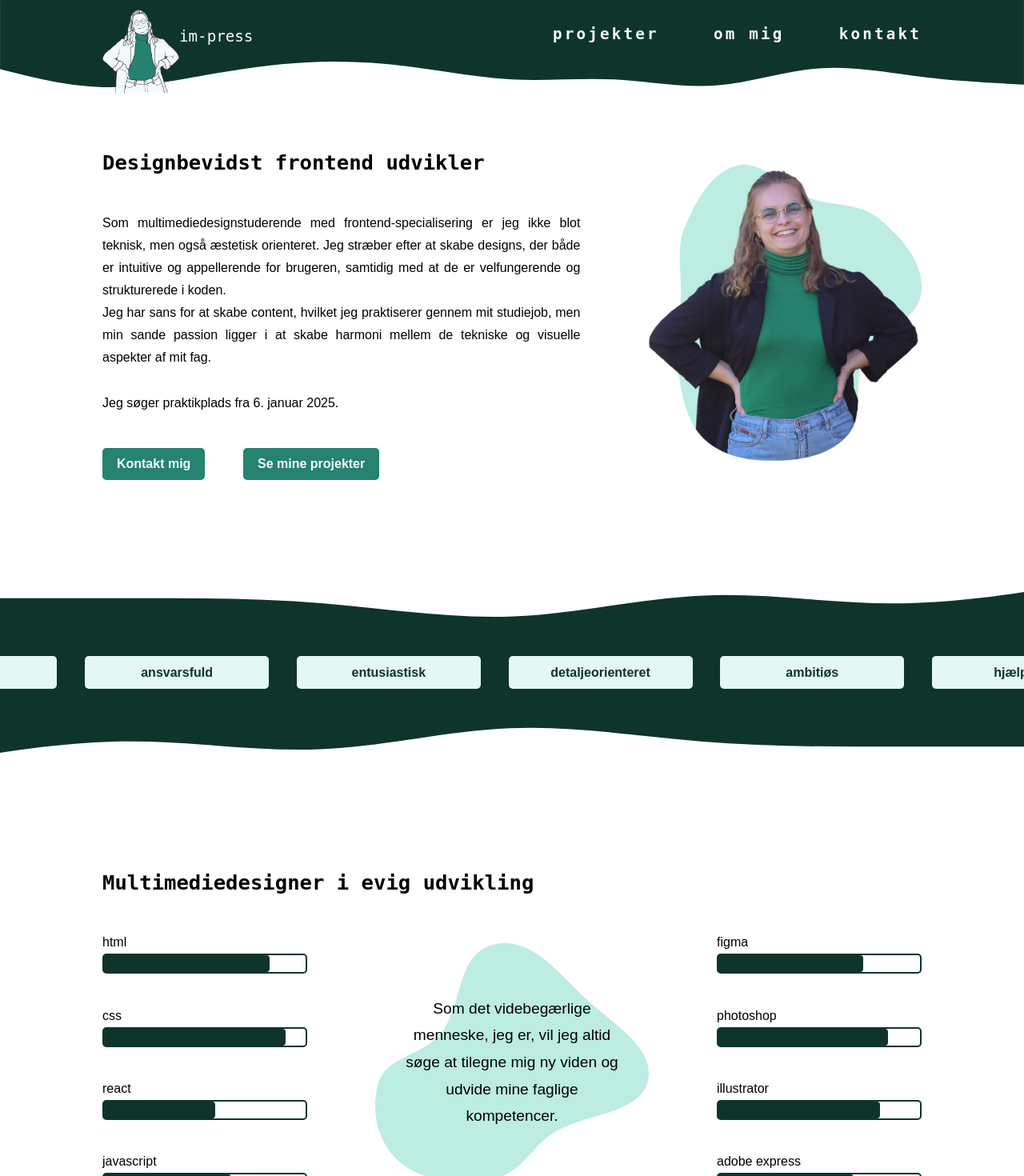
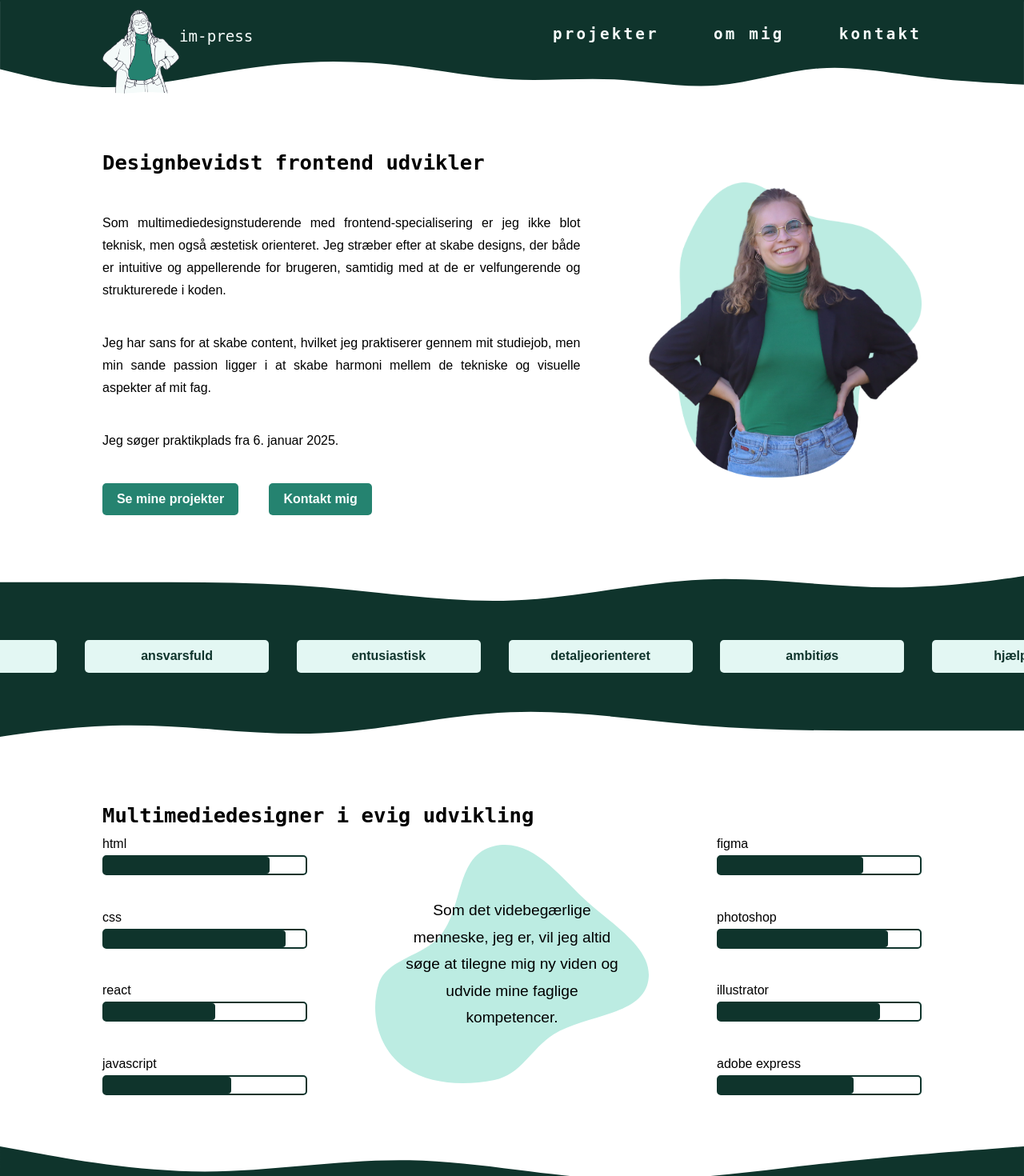
Before and after one commit to imhp1721/portfolio, a React (Vite) app: page / in a window 1280 px wide. Shown: the part 302-1772 px from the top of the page at 80% size. Built offline with nearby package versions, Linux system fonts and the light colour scheme; a web font is replaced by a local one.

Commit message:
css clean up + small fixes

```diff
--- a/src/App.css
+++ b/src/App.css
@@ -48,7 +48,6 @@ body {
   color: inherit;
   margin: 0;
   padding: 0;
-  width: 100%;
 }
 
 html {
@@ -57,6 +56,7 @@ html {
 
 img {
   object-fit: contain;
+  max-width: 100%;
 }
 
 a {
@@ -106,12 +106,45 @@ p {
 
 h2 {
   font-size: var(--font_m);
-  padding-bottom: 3dvw;
+}
+
+/* -----------------------------------------------
+  REUSED CLASS STYLING
+----------------------------------------------- */
+
+.main_grid {
+  align-items: center;
+  display: grid;
+  grid-template-columns: repeat(12, 1fr);
+  margin: 5dvw auto;
+  max-width: 1200px;
+  width: 80%;
+}
+
+.grid_w_wave {
+  display: grid;
+  grid-template-columns: 10dvw repeat(12, 1fr) 10dvw;
+}
+
+.txt_left article {
+  grid-column: 1 / 8;
+}
+
+.txt_left img,
+.txt_left .img_cluster {
+  grid-column: 9 / -1;
+}
+
+.txt_right article {
+  grid-column: 6 / -1;
+}
+
+.txt_right img {
+  grid-column: 1 / 5;
 }
 
 .cta_txt {
   font-weight: var(--main_font_medium);
-  padding: 5% 0 7%;
 }
 
 .cta_btn {
@@ -137,16 +170,6 @@ h2 {
   display: flex;
   gap: 1dvw;
   justify-content: end;
-}
-
-.scroll_arrow img {
-  max-width: var(--font_s);
-}
-
-.scroll_arrow .cta_txt {
-  color: var(--clr_dark1);
-  padding: 0;
-  width: fit-content;
 }
 
 /* --------------------------------------------------
@@ -175,6 +198,7 @@ h1 {
   max-height: 40vh;
   max-width: 1998px;
   object-fit: cover;
+  width: 100%;
 }
 
 /* --------------------------------------------------------
@@ -182,9 +206,7 @@ h1 {
 -------------------------------------------------------- */
 
 nav {
-  display: grid;
   font-size: var(--nav_size);
-  grid-template-columns: 10dvw repeat(12, 1fr) 10dvw;
   position: sticky;
   top: 0;
   z-index: 3;
@@ -220,7 +242,6 @@ nav ul {
   align-items: center;
   color: var(--clr_light_bg);
   display: flex;
-  font-weight: var(--header_bold);
   gap: 10%;
   grid-column: 6 / -2;
   grid-row: 1 / 2;
@@ -259,9 +280,7 @@ nav li:hover {
 
 footer {
   align-items: end;
-  display: grid;
   font-family: var(--main_font);
-  grid-template-columns: 10dvw repeat(12, 1fr) 10dvw;
 }
 
 footer .wave {
@@ -312,7 +331,7 @@ footer .info .so_me a {
 }
 
 footer .info .so_me a:hover {
-  opacity: .6;
+  opacity: 0.6;
 }
 
 footer .info .link {
@@ -341,26 +360,15 @@ footer .copy p {
   MAIN
 --------------------------------------------------------- */
 
-main .info {
-  align-items: center;
-  display: grid;
-  grid-template-columns: repeat(12, 1fr);
-  margin: 5% auto 10%;
-  max-width: 1200px;
-  width: 80%;
+main .info article {
+  display: flex;
+  flex-direction: column;
+  gap: 3dvw;
 }
 
-.info article {
-  grid-column: 1 /8;
-}
-
-.info article div {
+main .info article .buttons {
   display: flex;
-  gap: 8%;
-}
-
-.info > img {
-  grid-column: 9 / -1;
+  gap: 3dvw;
 }
 
 /* ---------------------------------------------------------
@@ -371,8 +379,6 @@ main .info {
 
 .feature {
   align-items: center;
-  display: grid;
-  grid-template-columns: 1fr;
 }
 
 .feature .wave {
@@ -411,15 +417,6 @@ main .info {
 }
 
 /* ------------- skills section ----------------------- */
-
-.skills {
-  align-items: center;
-  display: grid;
-  grid-template-columns: repeat(12, 1fr);
-  margin: 10% auto;
-  max-width: 1200px;
-  width: 80%;
-}
 
 .skills h2 {
   grid-column: 1 / -1;
@@ -502,25 +499,20 @@ main .info {
   PROJEKTER
 --------------------------------------------------------------------------- */
 
-.projects .info {
-  margin: 5% auto;
-}
-
-.projects .info h2 {
+.projekter .info h2 {
   grid-column: 1 / -1;
 }
 
-.projects .info > div {
+.projekter .info .img_cluster {
   display: grid;
-  grid-column: 9 / -1;
   grid-template-columns: subgrid;
 }
 
-.projects img:not(.wave) {
+.projekter img:not(.wave) {
   border-radius: var(--blob_border_rad);
 }
 
-.sem2_exam {
+.img_cluster .sem2_exam {
   grid-column: 2 / -1;
   grid-row: 1 / 4;
   justify-self: center;
@@ -528,20 +520,20 @@ main .info {
   width: 50%;
 }
 
-.interactive {
+.img_cluster .interactive {
   grid-column: 1 / 3;
   grid-row: 3 / 6;
   width: 80%;
 }
 
-.sem1_exam {
+.img_cluster .sem1_exam {
   grid-column: 3 / -1;
   grid-row: 4 / 7;
   justify-self: end;
   width: 75%;
 }
 
-.mobile_first {
+.img_cluster .mobile_first {
   align-self: end;
   grid-column: 2 / -2;
   grid-row: 6 / 9;
@@ -549,48 +541,14 @@ main .info {
   width: 65%;
 }
 
-.project_info {
-  align-items: center;
-  display: grid;
-  grid-template-columns: repeat(12, 1fr);
-  margin: 0 auto;
-  padding-top: 10%;
-  width: 80%;
+/* ------------- projects section ----------------------- */
+
+.projects {
+  padding: 5dvw 0;
 }
 
-.project_info:last-child {
-  margin-bottom: 10%;
-}
-
-.project_info div {
-  display: flex;
-  flex-direction: column;
-  gap: 3dvw;
-  grid-column: span 7;
-}
-
-.project_info div h2 {
-  padding: 0;
-}
-
-.project_info img {
-  grid-column: span 4;
-  grid-row: 1 / -1;
-  padding: 0;
-  width: 100%;
-}
-
-.project_info.left img,
-.project_info.right div {
-  grid-column-end: -1;
-}
-
-.project_info.right div {
-  align-items: end;
-}
-
-.project_info.right div h2 {
-  text-align: right;
+.projects .info {
+  padding-bottom: 5dvw;
 }
 
 /* --------------------------------------------------------------------------
@@ -626,8 +584,6 @@ main .info {
 /* ------ timeline section ------------------------------- */
 
 .timeline {
-  display: grid;
-  grid-template-columns: 10dvw repeat(12, 1fr) 10dvw;
   grid-template-rows: repeat(11, 1fr);
 }
 
@@ -761,12 +717,15 @@ main .info {
 }
 
 form {
-  align-items: center;
   display: flex;
   flex-direction: column;
   margin: 8% auto 10%;
   max-width: 1200px;
-  width: 80%;
+}
+
+form div {
+  display: flex;
+  flex-direction: column;
 }
 
 form input,
@@ -777,7 +736,6 @@ form textarea {
   margin: 1% 0 3%;
   padding: 1%;
   outline: none;
-  width: 100%;
 }
 
 form textarea {
@@ -793,9 +751,7 @@ form textarea::placeholder {
 }
 
 form .cta_btn {
-  margin: 1% 0 2%;
-  padding: 0.75% 1.5%;
-  text-align: center;
+  align-self: center;
 }
 
 /* ------------------------------------------------------------------------
--- a/src/components/Footer.jsx
+++ b/src/components/Footer.jsx
@@ -28,7 +28,7 @@ function Footer() {
   };
 
   return (
-    <footer>
+    <footer className="grid_w_wave">
       <img className="wave" src={wave} alt="Wavy footer" />
       <Link reloadDocument to="/" className="logo">
         <img src={logo} alt="im-press logo" />
--- a/src/components/Nav.jsx
+++ b/src/components/Nav.jsx
@@ -9,7 +9,7 @@ import logo from "../assets/img/logo.png";
 
 function Nav() {
   return (
-    <nav>
+    <nav className="grid_w_wave">
       <img className="wave" src={wave} alt="Wavy navigation" />
       <Link reloadDocument to="/" className="logo">
         <img src={logo} alt="im-press logo" />
--- a/src/pages/Home.jsx
+++ b/src/pages/Home.jsx
@@ -20,7 +20,7 @@ function Home() {
       </section>
       <Nav />
       <main className="home">
-        <section className="info">
+        <section className="info txt_left main_grid">
           <article>
             <h2>Designbevidst frontend udvikler</h2>
             <p>
@@ -38,26 +38,26 @@ function Home() {
             <p className="cta_txt">
               Jeg søger praktikplads fra 6. januar 2025.
             </p>
-            <div>
+            <div className="buttons">
+              <button className="cta_btn">
+                <Link reloadDocument to={"/projekter"}>
+                  Se mine projekter
+                </Link>
+              </button>
               <button className="cta_btn">
                 <Link reloadDocument to={"/kontakt"}>
                   Kontakt mig
-                </Link>
-              </button>
-              <button className="cta_btn">
-                <Link reloadDocument to={"/projekter"}>
-                  Se mine projekter
                 </Link>
               </button>
             </div>
           </article>
           <img src={portrait} alt="Portrætfoto" />
         </section>
-        <section className="feature">
+        <section className="feature grid_w_wave">
           <img className="wave" src={wave} alt="Wave" />
           <MarqueeFeature />
         </section>
-        <section className="skills">
+        <section className="skills main_grid">
           <h2>Multimediedesigner i evig udvikling</h2>
           <article className="frontend">
             <div className="skill">
--- a/src/pages/Kontakt.jsx
+++ b/src/pages/Kontakt.jsx
@@ -27,8 +27,8 @@ function Kontakt() {
   return (
     <>
       <Nav />
-      <main className="contact">
-        <section className="info">
+      <main className="kontakt">
+        <section className="info txt_right main_grid">
           <img src={portrait} alt="Portrætfoto" />
           <article>
             <h2>Praktikant i foråret 2025</h2>
@@ -62,7 +62,7 @@ function Kontakt() {
           </article>
         </section>
         <section>
-          <img src={wave} alt="Wave" />
+          <img src={wave} alt="Wave overgang" />
         </section>
         <ContactForm />
       </main>
--- a/src/pages/Projekter.jsx
+++ b/src/pages/Projekter.jsx
@@ -16,8 +16,8 @@ function Projekter() {
   return (
     <>
       <Nav />
-      <main className="projects">
-        <section className="info">
+      <main className="projekter">
+        <section className="info txt_left main_grid">
           <h2>Projekter på multi&shy;medie&shy;design&shy;uddannelsen</h2>
           <article>
             <p>
@@ -31,9 +31,11 @@ function Projekter() {
               Du kan opleve mine studieprojekter på denne side. Du er også
               velkommen til at se nærmere på mine fritidsprojekter.
             </p>
-            <div>
+            <div className="buttons">
               <button className="cta_btn">
-                <Link reloadDocument to={"/om-mig"}>Fritidsprojekter</Link>
+                <Link reloadDocument to={"/om-mig"}>
+                  Fritidsprojekter
+                </Link>
               </button>
               <button className="cta_btn scroll">
                 <a href="#projects">Studieprojekter</a>
@@ -41,7 +43,7 @@ function Projekter() {
               </button>
             </div>
           </article>
-          <div>
+          <div className="img_cluster">
             <img
               className="sem2_exam"
               src={sem2Exam}
@@ -64,10 +66,10 @@ function Projekter() {
             />
           </div>
         </section>
-
-        <img className="wave" src={wave} alt="Wave" />
-        <article id="projects" className="project_info left">
-          <div>
+        <img className="wave" src={wave} alt="Wave overgang" />
+        <section id="projects" className="projects">
+          <section className="info txt_left main_grid">
+            <article>
               <h2>2.semester eksamensprojekt</h2>
               <p>
                 Et gruppeprojekt, hvor vi samarbejdede med virksomheden
@@ -84,16 +86,20 @@ function Projekter() {
                   Se endelig prototype
                 </Link>
               </button>
-          </div>
-          <img src={sem2Exam} alt="Forsiden til 'Motorcykeleventyr'" />
             </article>
-        <article className="project_info right">
+            <img
+              className="sem2_exam"
+              src={sem2Exam}
+              alt="Forsiden til 'Motorcykeleventyr'"
+            />
+          </section>
+          <section className="info txt_right main_grid">
             <img
               className="interactive"
               src={interactive}
               alt="Forsiden til 'Opskrift på en Stjerne'"
             />
-          <div>
+            <article>
               <h2>Interactive Storytelling</h2>
               <p>
                 Et gruppeprojekt med en tildelt case. Vores kunde var her
@@ -110,16 +116,16 @@ function Projekter() {
                   Se endelig prototype
                 </Link>
               </button>
-          </div>
             </article>
-        <article className="project_info left">
-          <div>
+          </section>
+          <section className="info txt_left main_grid">
+            <article>
               <h2>1.semester eksamensprojekt</h2>
               <p>
                 Individuelt projekt med en tildelt case. Kunden var det fiktive
                 mikrobryggeri, Trøjborg Bryg, hvor alkoholfri øl skulle være i
-              fokus. Forretningskoncept, visuel identitet og alle andre detaljer
-              var udefineret.
+                fokus. Forretningskoncept, visuel identitet og alle andre
+                detaljer var udefineret.
               </p>
               <button className="cta_btn">
                 <Link
@@ -129,25 +135,25 @@ function Projekter() {
                   Se endelig prototype
                 </Link>
               </button>
-          </div>
+            </article>
             <img
               className="sem1_exam"
               src={sem1Exam}
               alt="Forsiden til 'TrøjborgBryg'"
             />
-        </article>
-        <article className="project_info right">
+          </section>
+          <section className="info txt_right main_grid">
             <img
               className="mobile_first"
               src={mobileFirst}
               alt="Forsiden til 'Busbjerg Spillene'"
             />
-          <div>
+            <article>
               <h2>Mobile First</h2>
               <p>
-              Et gruppeprojekt, hvor vi havde fokus på mobilvenligt webdesign og
-              arbejdede med responsivitet generelt. Vi designede en ny visuel
-              identitet og udviklede ny responsiv hjemmeside til en
+                Et gruppeprojekt, hvor vi havde fokus på mobilvenligt webdesign
+                og arbejdede med responsivitet generelt. Vi designede en ny
+                visuel identitet og udviklede ny responsiv hjemmeside til en
                 teaterforening, jeg selv er medlem af: Busbjerg Spillene.
               </p>
               <button className="cta_btn">
@@ -158,8 +164,9 @@ function Projekter() {
                   Se endelig prototype
                 </Link>
               </button>
-          </div>
             </article>
+          </section>
+        </section>
       </main>
     </>
   );
```
Also changed, not shown: src/pages/OmMig.jsx (+12 -12 lines). Lines whose indentation alone changed are shown as unchanged.
